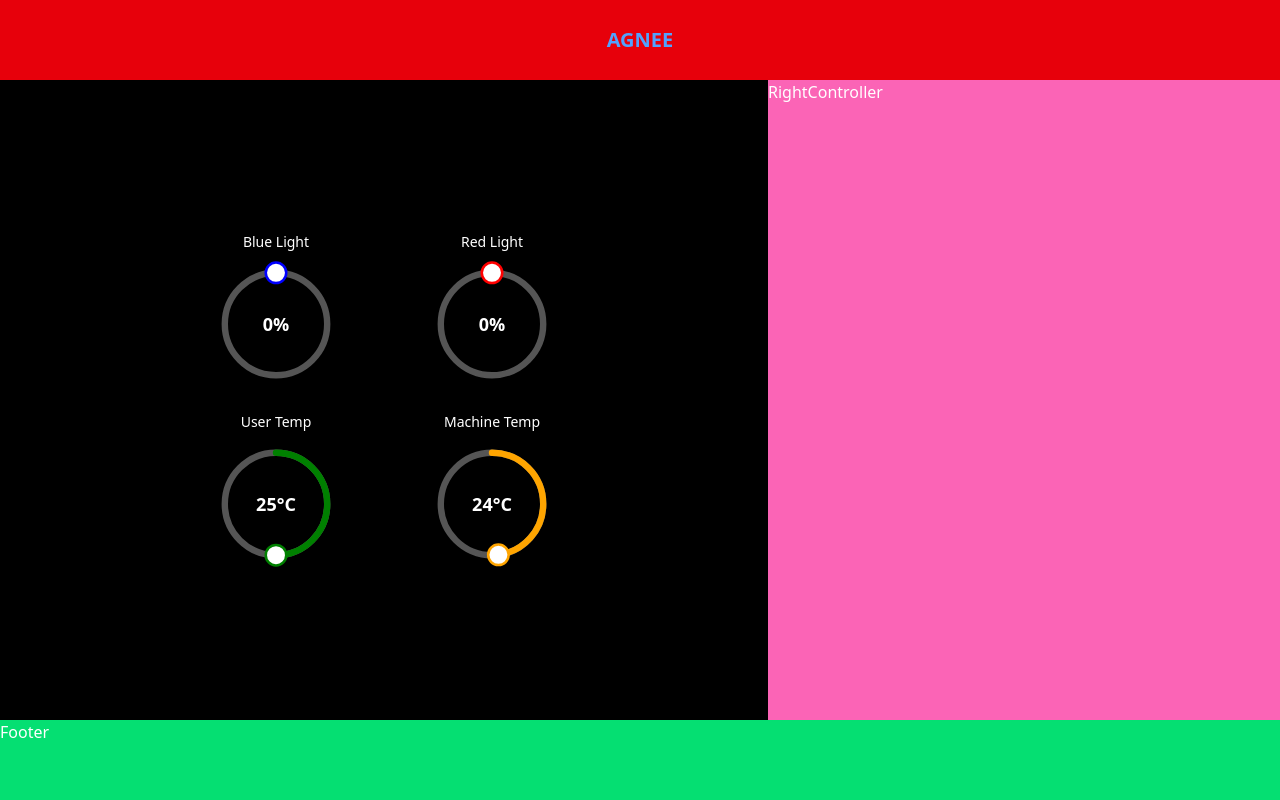
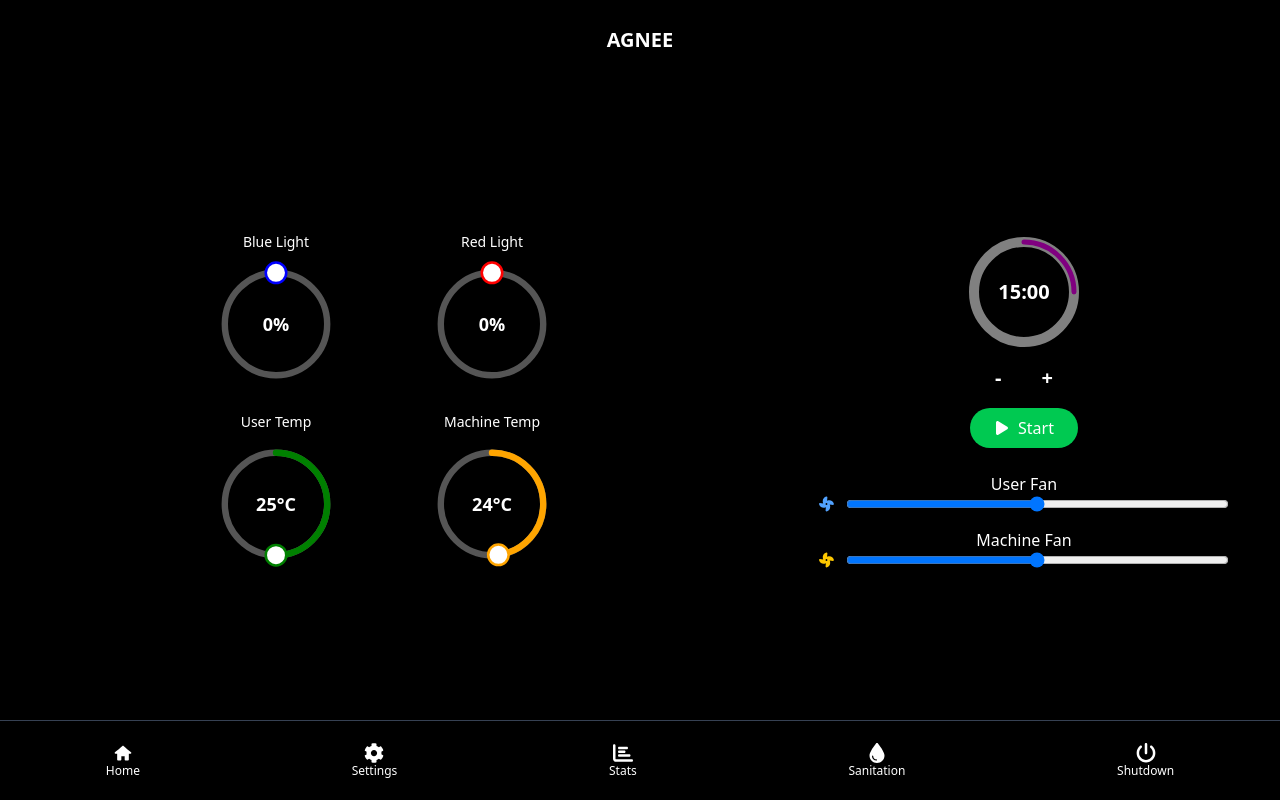
Before and after one commit to Fardin2112/Agnne, a React (Vite) app in the folder client/: page / in a window 1280 px wide. Built offline with nearby package versions, Linux system fonts and the light colour scheme.

Commit message:
everything looks good with const data

```diff
--- a/client/package.json
+++ b/client/package.json
@@ -14,6 +14,7 @@
     "axios": "^1.8.4",
     "react": "^19.0.0",
     "react-dom": "^19.0.0",
+    "react-icons": "^5.5.0",
     "react-router-dom": "^7.4.0",
     "tailwindcss": "^4.0.15"
   },
--- a/client/src/App.jsx
+++ b/client/src/App.jsx
@@ -1,13 +1,29 @@
 import { Route, Routes } from 'react-router-dom'
 import Home from './pages/Home'
+import Footer from './components/Footer'
+import Navbar from './components/Navbar'
+import Setting from './pages/Setting'
+import Stats from './pages/Stats'
+import Sanitation from './pages/Sanitation'
+import Shutdown from './pages/Shutdown'
 
 function App() {
 
   return (
     <>
-      <Routes>
-        <Route path='/' element={<Home/>}/>
-      </Routes>
+    <div className='h-screen flex flex-col'>
+    <Navbar />
+        <div className='flex-grow overflow-auto '>
+          <Routes>
+            <Route path='/' element={<Home/>}/>
+            <Route path='/setting' element={<Setting/>}/>
+            <Route path='/stats' element={<Stats/>}/>
+            <Route path='/sanitation' element={<Sanitation/>}/>
+            <Route path='/shutdown' element={<Shutdown/>}/>
+          </Routes>
+        </div>
+      <Footer/>
+    </div>
     </>
   )
 }
--- a/client/src/components/Controller.jsx
+++ b/client/src/components/Controller.jsx
@@ -4,11 +4,11 @@ import RightController from './RightController'
 
 function Controller() {
   return (
-    <div className='h-[80%] flex'>
+    <div className='h-full w-full flex'>
         <div className='w-[60%]'>
            <LeftController/>
         </div>
-        <div className='w-[40%] bg-pink-400'>
+        <div className='w-[40%]'>
         <RightController/>
         </div>
 
--- a/client/src/components/Footer.jsx
+++ b/client/src/components/Footer.jsx
@@ -1,11 +1,41 @@
-import React from 'react'
+import React from "react";
+import { NavLink } from "react-router-dom";
+import { FaChartBar, FaDroplet, FaPowerOff } from "react-icons/fa6";
+import { TiHome } from "react-icons/ti";
+import { FaCog } from "react-icons/fa";
 
 function Footer() {
   return (
-    <div className='h-[10%] bg-green-400 '>
-        <h1 className='text-white'>Footer</h1>
+    <div className="h-[10%] bg-black text-white flex justify-around items-center border-t border-gray-700
+      fixed bottom-0 left-0 w-full">
+
+      <NavLink to="/" className="flex flex-col items-center">
+        <TiHome size={20} />
+        <span className="text-xs">Home</span>
+      </NavLink>
+
+      <NavLink to="/settings" className="flex flex-col items-center">
+        <FaCog size={20} />
+        <span className="text-xs">Settings</span>
+      </NavLink>
+
+      <NavLink to="/stats" className="flex flex-col items-center">
+        <FaChartBar size={20} />
+        <span className="text-xs">Stats</span>
+      </NavLink>
+
+      <NavLink to="/sanitation" className="flex flex-col items-center">
+        <FaDroplet size={20} />
+        <span className="text-xs">Sanitation</span>
+      </NavLink>
+
+      <NavLink to="/shutdown" className="flex flex-col items-center">
+        <FaPowerOff size={20} />
+        <span className="text-xs">Shutdown</span>
+      </NavLink>
+
     </div>
-  )
+  );
 }
 
-export default Footer
+export default Footer;
--- a/client/src/components/LeftController.jsx
+++ b/client/src/components/LeftController.jsx
@@ -8,8 +8,8 @@ const LeftController = () => {
   const [machineTemp, setMachineTemp] = useState(24);
 
   return (
-    <div className="flex justify-center items-center h-full">
-      <div className="grid grid-cols-1 sm:grid-cols-2 gap-x-22 gap-y-6">
+    <div className="flex justify-center items-center h-full w-full">
+      <div className="grid grid-cols-2 gap-x-22 gap-y-6">
         {/* Knob-enabled for Blue Light & Red Light */}
         <CircleControl label="Blue Light" color="blue" value={blueLight} setValue={setBlueLight} max={100} unit="%" knobEnabled={true} />
         <CircleControl label="Red Light" color="red" value={redLight} setValue={setRedLight} max={100} unit="%" knobEnabled={true} />
--- a/client/src/components/Navbar.jsx
+++ b/client/src/components/Navbar.jsx
@@ -1,9 +1,9 @@
-import React from 'react';
+import React from "react";
 
 function Navbar() {
   return (
-    <div className="flex h-[10%] bg-red-600 justify-center items-center">
-      <h1 className="text-blue-400 text-xl font-bold">AGNEE</h1>
+    <div className="h-[10%] bg-black text-white flex items-center justify-center fixed top-0 left-0 w-full z-50">
+      <h1 className="text-xl font-bold">AGNEE</h1>
     </div>
   );
 }
--- a/client/src/components/RightController.jsx
+++ b/client/src/components/RightController.jsx
@@ -1,11 +1,123 @@
-import React from 'react'
+import React, { useState } from "react";
+import { FaPlay, FaPause, FaFan, FaDroplet, FaPowerOff } from "react-icons/fa6";
 
 function RightController() {
+  const [sessionTime, setSessionTime] = useState(15);
+  const [isRunning, setIsRunning] = useState(false);
+  const [userFanSpeed, setUserFanSpeed] = useState(50);
+  const [machineFanSpeed, setMachineFanSpeed] = useState(50);
+
+  // Change Session Time
+  const handleTimeChange = (change) => {
+    setSessionTime((prev) => Math.max(1, prev + change)); // Prevent negative time
+  };
+
+  // Start/Stop Button
+  const handleStart = () => {
+    setIsRunning((prev) => !prev);
+  };
+
   return (
-    <div>
-        <h1 className='text-white'>RightController</h1>
+    <div className="text-white flex flex-col justify-center item-center w-full h-full">
+
+      <div className="flex flex-col items-center">
+        {/* Session Time - Circular Timer */}
+        <div className="relative flex flex-col items-center">
+  <svg width="120" height="120" viewBox="0 0 120 120">
+    {/* Background Circle */}
+    <circle
+      cx="60"
+      cy="60"
+      r="50"
+      fill="transparent"
+      stroke="gray"
+      strokeWidth="10"
+    />
+    {/* Progress Circle */}
+    <circle
+      cx="60"
+      cy="60"
+      r="50"
+      fill="transparent"
+      stroke="purple"
+      strokeWidth="5"
+      strokeDasharray="314"
+      strokeDashoffset={314 - (sessionTime / 60) * 314}
+      strokeLinecap="round"
+      transform="rotate(-90 60 60)"  // Rotates to start from top
+    />
+  </svg>
+  {/* Centered Timer Text */}
+  <span className="absolute top-1/2 left-1/2 transform -translate-x-1/2 -translate-y-1/2 text-xl font-bold">
+    {sessionTime}:00
+  </span>
+</div>
+
+
+        {/* Increase/Decrease Session Time */}
+        <div className="flex gap-4 mt-3">
+          <button
+            onClick={() => handleTimeChange(-1)}
+            className="px-3 text-xl font-bold"
+          >
+            -
+          </button>
+          <button
+            onClick={() => handleTimeChange(1)}
+            className="px-3 text-xl font-bold"
+          >
+            +
+          </button>
+        </div>
+
+        {/* Start Button */}
+        <button
+          onClick={handleStart}
+          className={`mt-4 px-6 py-2 rounded-full flex items-center gap-2 ${
+            isRunning ? "bg-red-500" : "bg-green-500"
+          }`}
+        >
+          {isRunning ? <FaPause /> : <FaPlay />}
+          {isRunning ? "Stop" : "Start"}
+        </button>
+
+        {/* Fan Sliders */}
+        <div className="w-[80%] mt-6 space-y-4">
+          {/* User Fan */}
+          <div>
+            <p className="text-center">User Fan</p>
+            <div className="flex items-center gap-3">
+                <FaFan className="text-blue-400" />
+                <input
+                type="range"
+                min="0"
+                max="100"
+                value={userFanSpeed}
+                onChange={(e) => setUserFanSpeed(e.target.value)}
+                className="w-full"
+                />
+            </div>
+          </div>
+
+          {/* Machine Fan */}
+          <div>
+                <p className="text-center">Machine Fan</p>
+                <div className="flex items-center gap-3">
+                    <FaFan className="text-yellow-400" />
+                    <input
+                    type="range"
+                    min="0"
+                    max="100"
+                    value={machineFanSpeed}
+                    onChange={(e) => setMachineFanSpeed(e.target.value)}
+                    className="w-full"
+                    />
+                </div>
+          </div>
+        </div>
+      </div>
     </div>
-  )
+  );
 }
 
-export default RightController
+export default RightController;
--- a/client/src/pages/Home.jsx
+++ b/client/src/pages/Home.jsx
@@ -5,10 +5,8 @@ import Controller from '../components/Controller'
 
 function Home() {
   return (
-    <div className='bg-black h-screen w-full'>
-        <Navbar/>
+    <div className='bg-black h-full w-full'>
         <Controller/>
-        <Footer/>
     </div>
   )
 }
--- /dev/null
+++ b/client/src/pages/Sanitation.jsx
@@ -0,0 +1,9 @@
+import React from 'react'
+
+function Sanitation() {
+  return (
+    <div>Sanitation</div>
+  )
+}
+
+export default Sanitation
--- /dev/null
+++ b/client/src/pages/Setting.jsx
@@ -0,0 +1,9 @@
+import React from 'react'
+
+function Setting() {
+  return (
+    <div>Setting</div>
+  )
+}
+
+export default Setting
--- /dev/null
+++ b/client/src/pages/Shutdown.jsx
@@ -0,0 +1,9 @@
+import React from 'react'
+
+function Shutdown() {
+  return (
+    <div>Shutdown</div>
+  )
+}
+
+export default Shutdown
--- /dev/null
+++ b/client/src/pages/Stats.jsx
@@ -0,0 +1,9 @@
+import React from 'react'
+
+function Stats() {
+  return (
+    <div>Stats</div>
+  )
+}
+
+export default Stats
```
Also changed, not shown: 1 other file (tests, documents, lock files or other folders).
